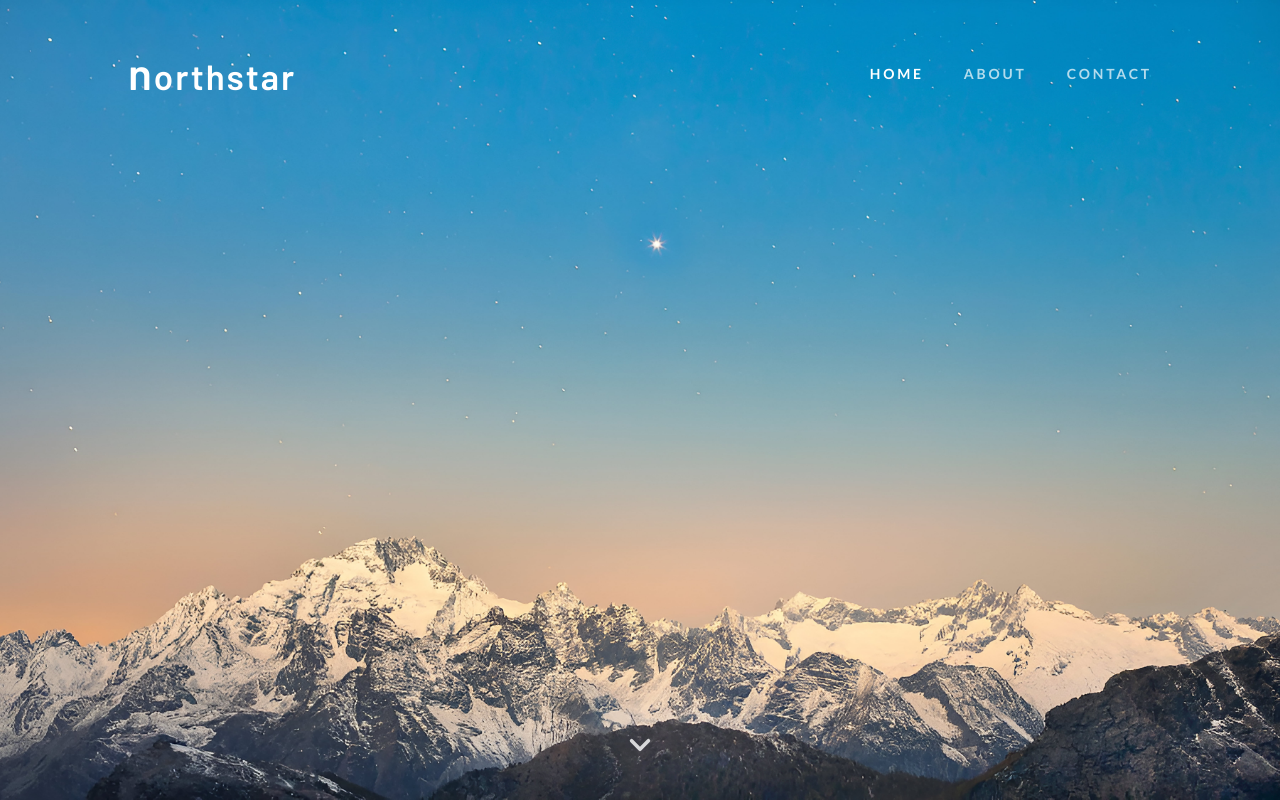
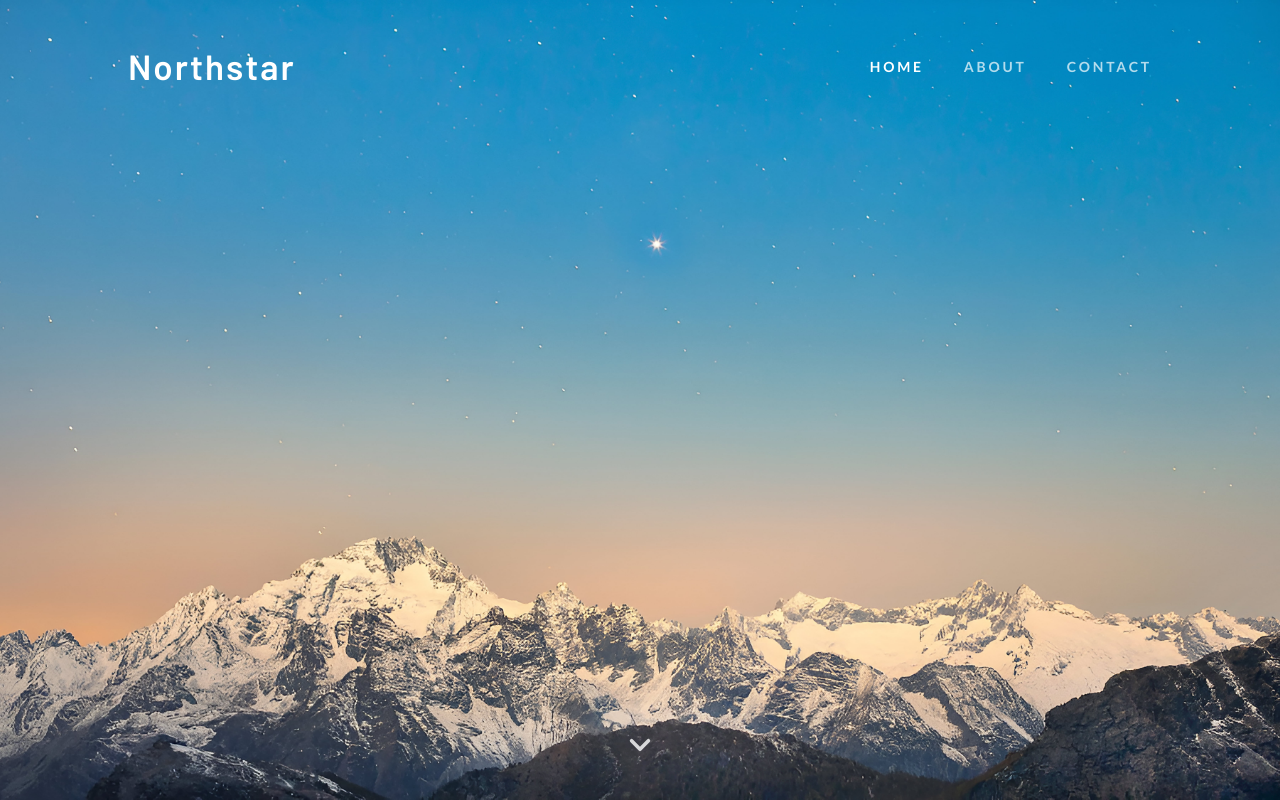
Before and after one commit to shikubro90/northstart, a Next.js app: page / in a window 1280 px wide. Built offline with nearby package versions, Linux system fonts and the light colour scheme.

Commit message:
Simplify logo to single Northstar text at 35px

```diff
--- a/app/components/Navigation.jsx
+++ b/app/components/Navigation.jsx
@@ -34,8 +34,7 @@ export default function Navigation() {
     <nav className="fixed top-0 left-0 right-0 z-20 px-6 md:px-12 py-2 flex justify-between items-center">
       {/* Logo */}
       <div className="text-white font-semibold tracking-[0.12em] flex items-baseline" style={{ fontFamily: "var(--font-brix, 'DM Sans', sans-serif)" }}>
-        <span style={{ fontSize: "44px" }}>n</span>
-        <span style={{ fontSize: "35px" }}>orthstar</span>
+        <span style={{ fontSize: "35px" }}>Northstar</span>
       </div>
 
       {/* Navigation Links */}
--- a/app/components/Slider.jsx
+++ b/app/components/Slider.jsx
@@ -253,8 +253,7 @@ export default function Slider() {
         style={{ paddingLeft: "max(3rem, 10vw)", paddingRight: "max(3rem, 10vw)" }}
       >
         <div className="text-white font-semibold tracking-[0.12em] flex items-baseline pointer-events-auto" style={{ fontFamily: "var(--font-brix, 'DM Sans', sans-serif)" }}>
-          <span style={{ fontSize: "44px" }}>n</span>
-          <span style={{ fontSize: "35px" }}>orthstar</span>
+          <span style={{ fontSize: "35px" }}>Northstar</span>
         </div>
 
         {/* Hamburger (mobile) */}
```
